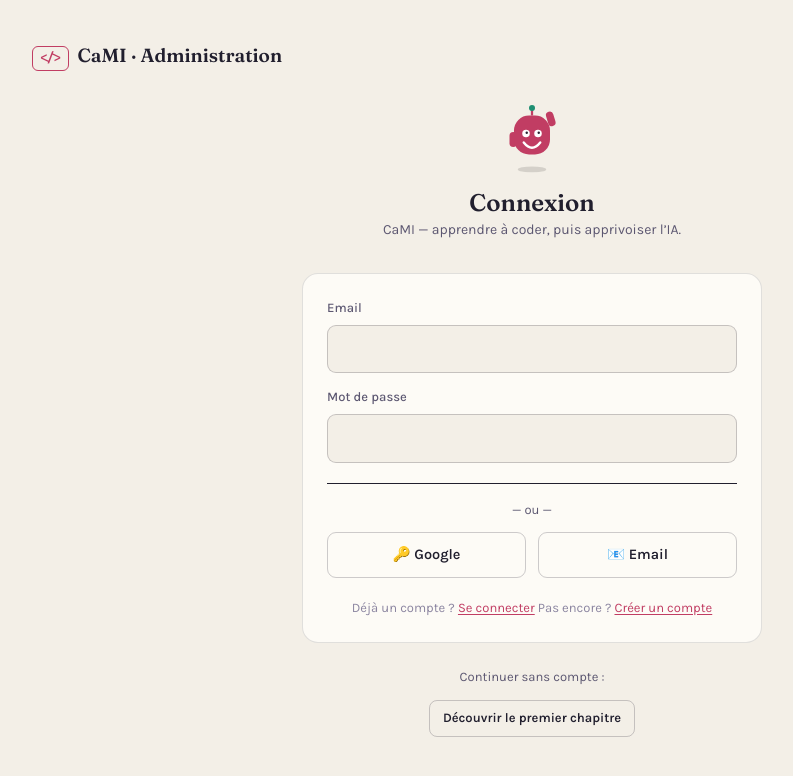
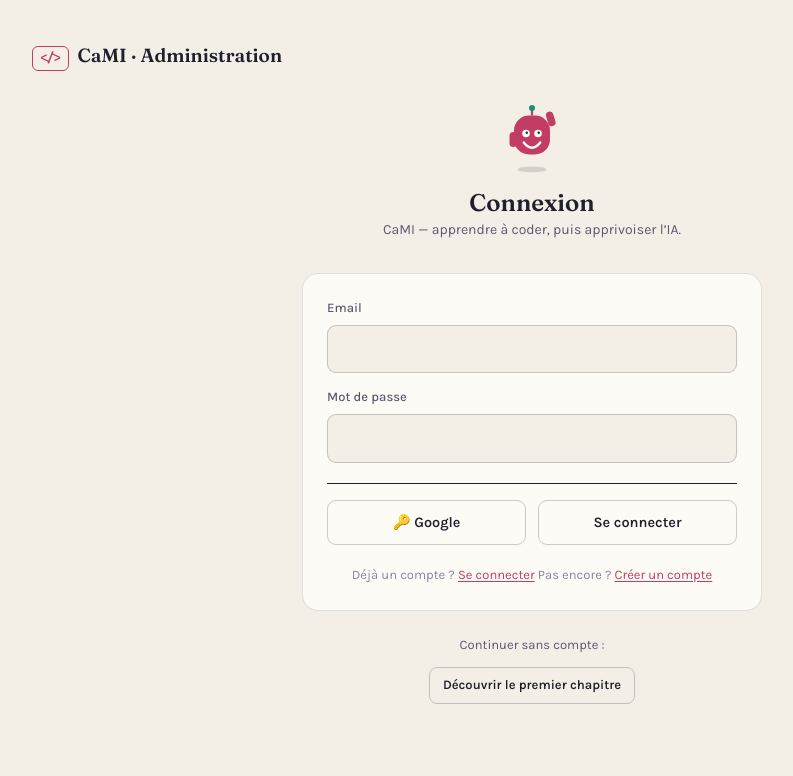
Before and after one commit to cdjohnson97/Cami_code_app, a Next.js app: page /login in a window 1280 px wide. Shown: the top 776 px of the page, without its empty margins (108-901 px from the left). Built offline with nearby package versions, Linux system fonts and the light colour scheme.

Commit message:
fix: bouton email login rattaché au formulaire (form=login-form) avec libellé dynamique

```diff
--- a/src/app/login/page.tsx
+++ b/src/app/login/page.tsx
@@ -151,7 +151,7 @@ export default function LoginPage() {
           className="rounded-(--radius) border p-6 mb-6"
           style={{ background: "var(--paper)", borderColor: "var(--line)" }}
         >
-          <form onSubmit={handleSubmit} className="space-y-3.5">
+          <form onSubmit={handleSubmit} className="space-y-3.5" id="login-form">
             <div>
               <label className="block text-[13px] font-medium mb-1.5" style={{ color: "var(--ink-soft)" }}>
                 Email
@@ -178,19 +178,9 @@ export default function LoginPage() {
                 style={{ borderColor: "var(--line-strong)", background: "var(--bg)", color: "var(--ink)" }}
               />
             </div>
-            <button
-              type="submit"
-              style={{ display: "none" }}
-              disabled={redirecting}
-            >
-              Submit
-            </button>
           </form>
 
           <div className="mt-5 border-t pt-4 flex flex-col gap-3">
-            <p className="text-[13px] text-center" style={{ color: "var(--ink-soft)" }}>
-              — ou —
-            </p>
             <div className="grid grid-cols-2 gap-3">
               <button
                 onClick={handleGoogle}
@@ -201,15 +191,11 @@ export default function LoginPage() {
               </button>
               <button
                 type="submit"
-                form={undefined}
-                onClick={(e) => {
-                  e.preventDefault();
-                  void handleSubmit(e as unknown as React.FormEvent);
-                }}
+                form="login-form"
                 disabled={redirecting}
-                className="btn-ghost text-[13px] flex items-center justify-center gap-2"
+                className="w-full btn-ghost text-[13px] flex items-center justify-center gap-2"
               >
-                📧 Email
+                {mode === "signup" ? "Créer un compte" : "Se connecter"}
               </button>
             </div>
           </div>
```
